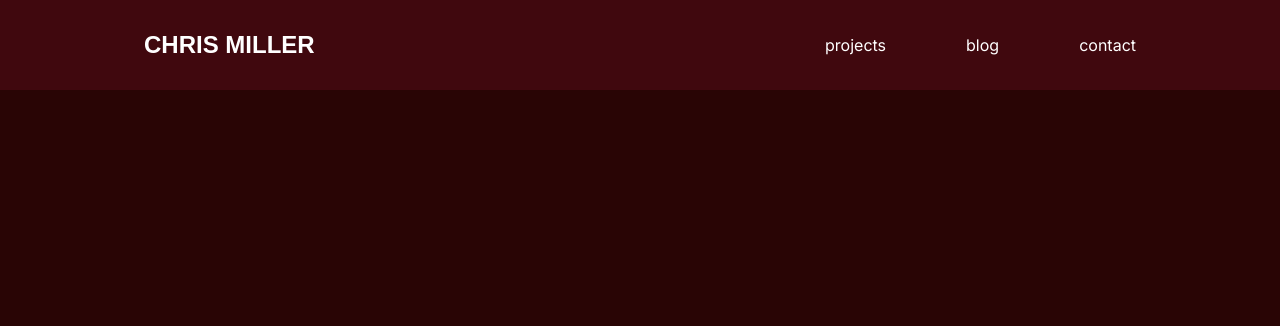
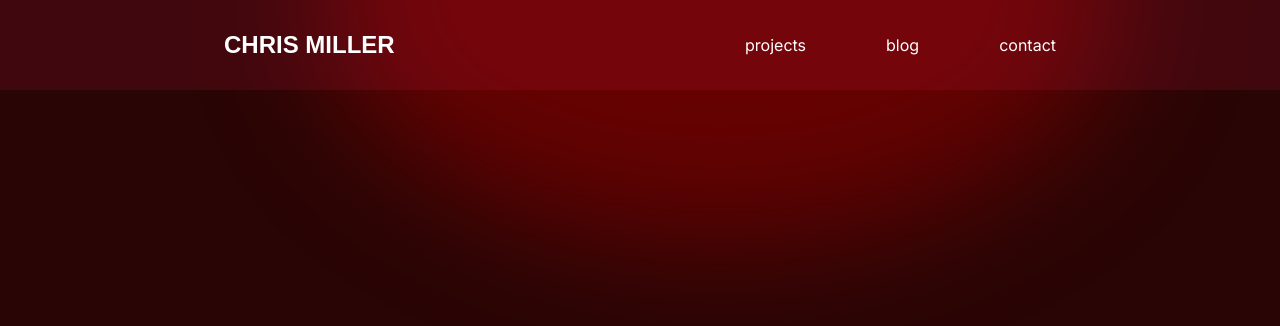
Before and after one commit to ChrisMillerpy/personalsite, a Next.js app: page / in a window 1280 px wide. Shown: the top 326 px of the page. Built offline with nearby package versions, Linux system fonts and the light colour scheme.

Commit message:
Setup one background spotlight

```diff
--- a/src/app/page.tsx
+++ b/src/app/page.tsx
@@ -1,10 +1,12 @@
 import Header from "@/components/Header";
+import BackgroundSpotlights from "@/components/Spotlight";
 
 export default function Home() {
-  const xlPadding: string = "px-36";
+  const xlPadding: string = "px-56";
   return (
     <main className={`min-h-screen bg-darkred-background ${xlPadding}`}>
       <Header padding={xlPadding} />
+      <BackgroundSpotlights />
     </main>
   );
 }
--- a/src/components/Header.tsx
+++ b/src/components/Header.tsx
@@ -5,7 +5,7 @@ interface HeaderProps {
 const Header: React.FC<HeaderProps> = ({ padding }) => {
   return (
     <div
-      className={`absolute flex items-center top-0 left-0 bg-darkred-header bg-opacity-[0.13] w-full h-[90px] ${padding}`}
+      className={`z-10 absolute flex items-center top-0 left-0 bg-darkred-header bg-opacity-[0.13] w-full h-[90px] ${padding}`}
     >
       <div className="w-full flex justify-between items-center">
         <div>
--- /dev/null
+++ b/src/components/Spotlight.tsx
@@ -0,0 +1,41 @@
+interface SpotlightProps {
+  color?: string;
+  size?: string;
+  position?: string;
+  blur?: string;
+  opacity?: string;
+}
+
+const Spotlight: React.FC<SpotlightProps> = ({
+  color,
+  size,
+  position,
+  blur,
+  opacity,
+}) => {
+  return (
+    <div
+      className={`${color || "bg-spotlight-1"} ${
+        size || "h-[30rem] w-[50rem]"
+      } ${position || "left-1/4 -top-[15rem]"} ${blur || "blur-none"} ${
+        opacity || "opacity-1"
+      } rounded-[50%] absolute z-0`}
+    ></div>
+  );
+};
+
+const BackgroundSpotlights = () => {
+  return (
+    <>
+      <Spotlight
+        color="bg-spotlight-1"
+        size="h-[30rem] w-[50rem]"
+        position="left-1/4 -top-[15rem]"
+        blur="blur-3xl"
+        opacity="opacity-[0.63]"
+      />
+    </>
+  );
+};
+
+export default BackgroundSpotlights;
--- a/tailwind.config.ts
+++ b/tailwind.config.ts
@@ -13,6 +13,11 @@ const config: Config = {
           background: "#290505",
           header: "#D7224D",
         },
+        spotlight: {
+          1: "#890000",
+          2: "#510018",
+          3: "#FF006B",
+        },
       },
     },
   },
```
